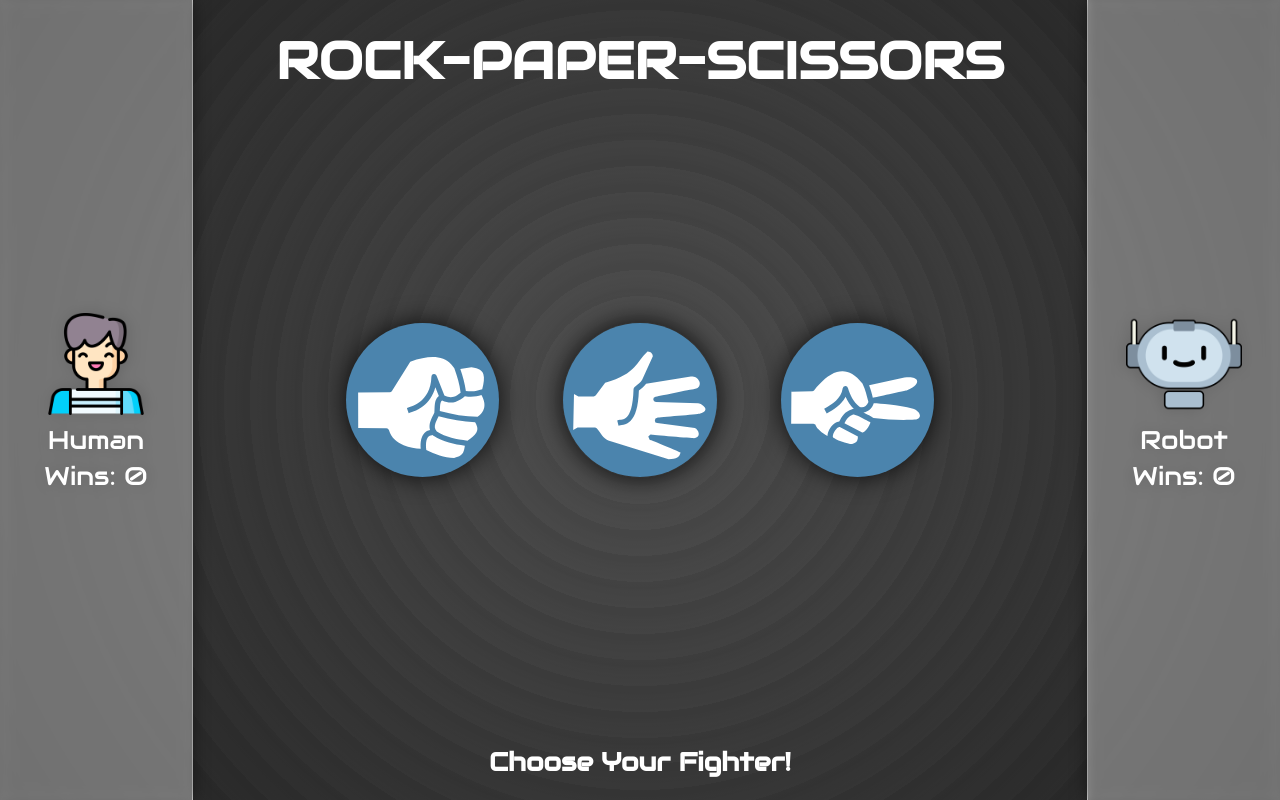
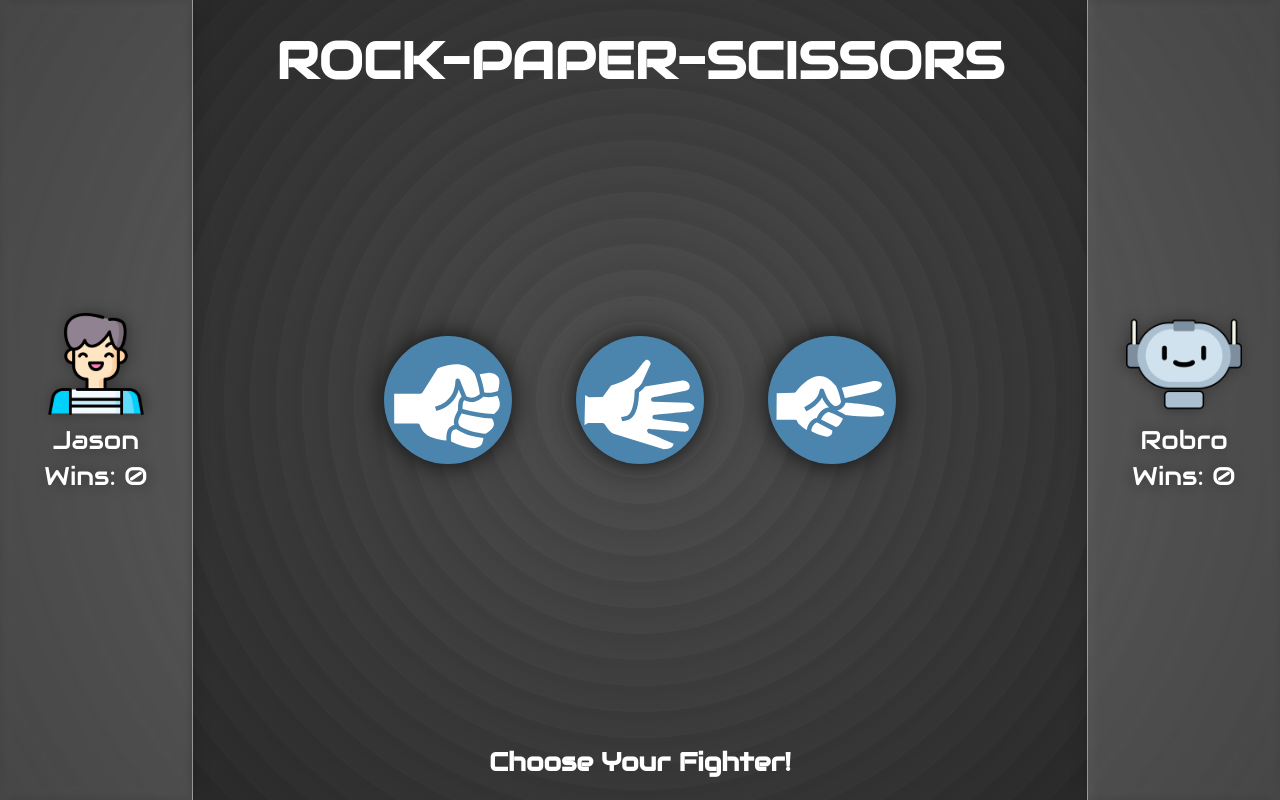
Before and after one commit to kirch1/rock-paper-scissors, a plain HTML site: page index.html in a window 1280 px wide. Drawn offline with Linux system fonts and the light colour scheme.

Commit message:
feat: Link player data in DOM to player objects

```diff
--- a/index.html
+++ b/index.html
@@ -9,10 +9,10 @@
 </head>
 
 <body class="pattern-background">
-    <aside class="side-panel side-panel-left">
+    <aside id="player-one-section" class="side-panel side-panel-left">
         <img src="assets/human/joy.png" alt="Robot neutral" />
-        <p>Human</p>
-        <p>Wins: 0</p>
+        <p id="player-one-name">Human</p>
+        <p>Wins: <span id="player-one-score">0</span></p>
     </aside>
     <main>
         <h1>ROCK-PAPER-SCISSORS</h1>
@@ -26,10 +26,10 @@
             Flaticon</a> -->
 
     </main>
-    <aside class="side-panel side-panel-right">
+    <aside id="player-two-section" class="side-panel side-panel-right">
         <img src="assets/robot/smile.png" alt="Robot neutral" />
-        <p>Robot</p>
-        <p>Wins: 0</p>
+        <p id="player-two-name">Robot</p>
+        <p>Wins: <span id="player-two-score">0</span></p>
     </aside>
     <script src="./src/data.js"></script>
     <script src="./src/player.js"></script>
--- a/src/main.js
+++ b/src/main.js
@@ -0,0 +1,21 @@
+var player1 = new Player("Jason", false);
+var player2 = new Player("Robro", true);
+var game = null;
+
+var player1Section = document.getElementById('player-one-section');
+var player1Name = document.getElementById('player-one-name');
+var player1Score = document.getElementById('player-one-score');
+var player2Section = document.getElementById('player-two-section');
+var player2Name = document.getElementById('player-two-name');
+var player2Score = document.getElementById('player-two-score');
+
+window.addEventListener('load', function() {
+    displayPlayerData();
+});
+
+function displayPlayerData() {
+    player1Name.innerText = player1.name;
+    player1Score.innerText = player1.wins;
+    player2Name.innerText = player2.name;
+    player2Score.innerText = player2.wins;
+}
--- a/styles.css
+++ b/styles.css
@@ -30,9 +30,9 @@ p {
     flex-direction: column;
     justify-content: center;
     align-items: center;
-    backdrop-filter: blur(3px);
+    backdrop-filter: blur(4px);
     flex-basis: 15%;
-    background-color: rgba(255, 255, 255, .4);
+    background-color: rgba(255, 255, 255, .2);
     filter: drop-shadow(2px 0px 8px rgb(0,0,0));
     padding: 3vw;
 }
@@ -55,7 +55,7 @@ main {
     border-left-style: solid;
     border-right-style: solid;
     border-width: 1px;
-    border-color: rgba(255, 255, 255, .8);
+    border-color: rgba(255, 255, 255, .6);
     display: flex;
     flex-direction: column;
     justify-content: space-between;
@@ -87,8 +87,8 @@ main h3 {
 }
 
 .fighter{
-    width: 12vw;
-    height: 12vw;
+    width: 10vw;
+    height: 10vw;
     filter: drop-shadow(0px 0px 12px rgba(0,0,0,.8));
     cursor: pointer;
 }
@@ -96,3 +96,7 @@ main h3 {
 .fighter:hover {
     scale: 1.2;
 }
+
+.hidden {
+    display: none;
+}
```
